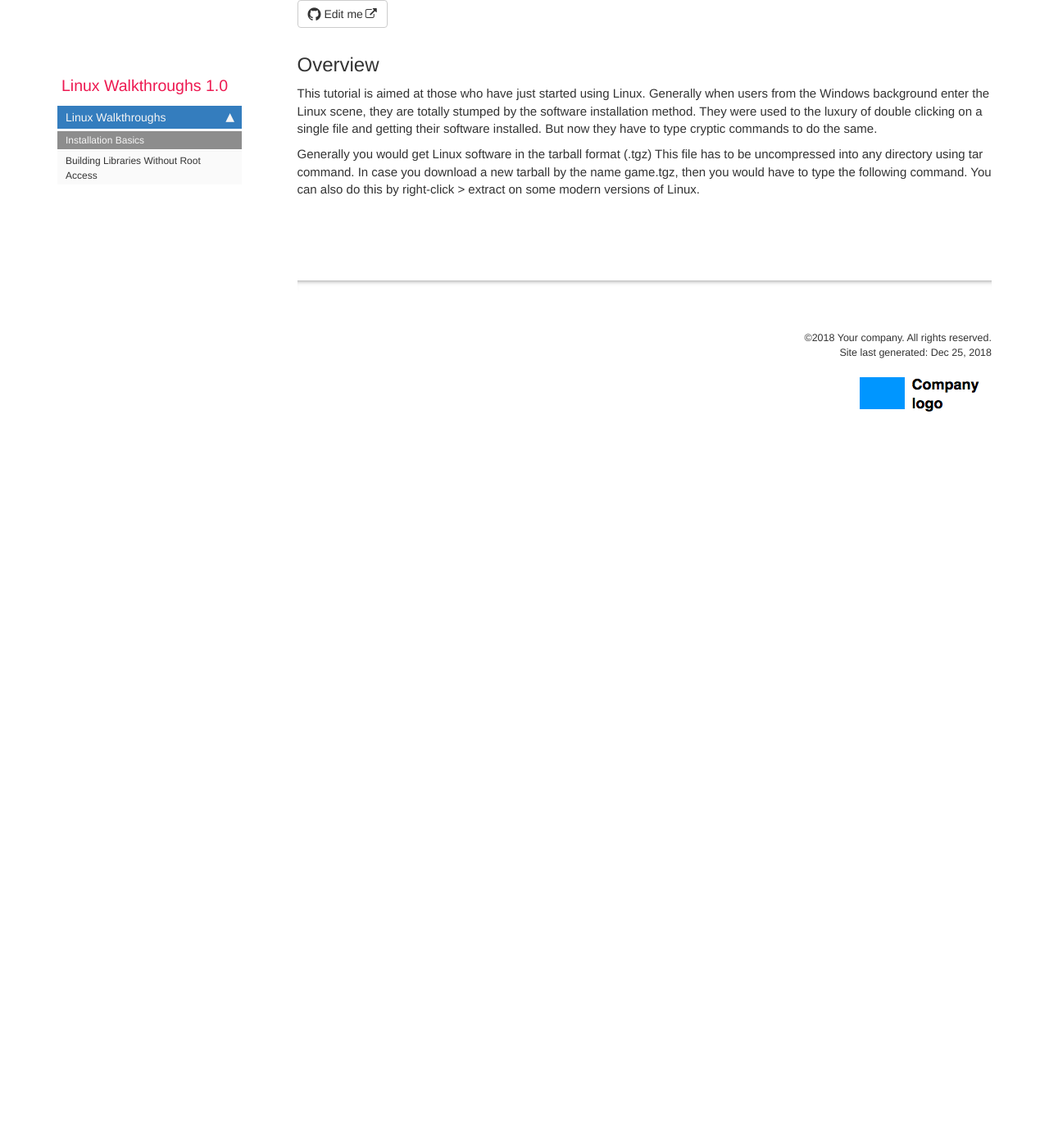
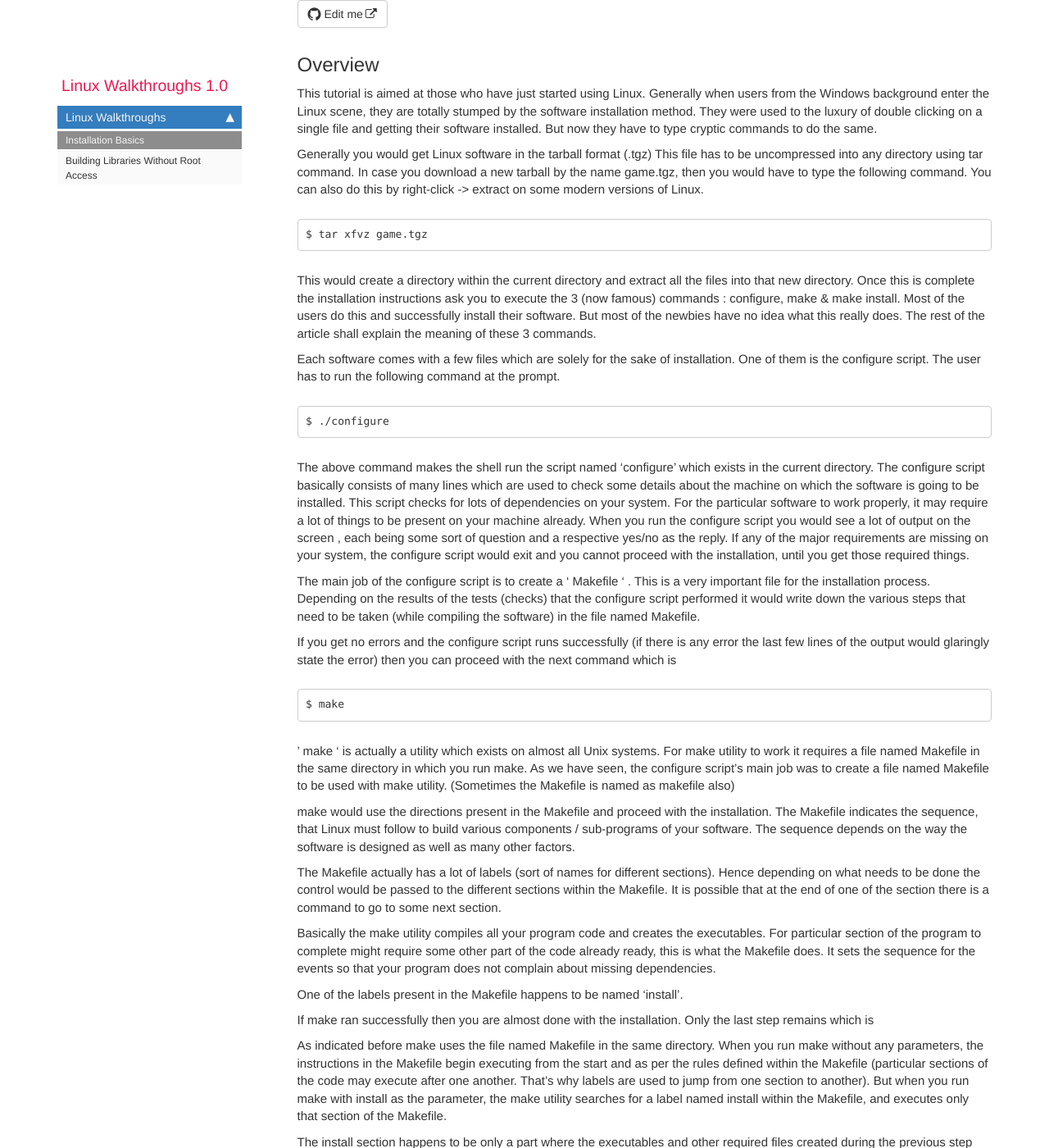
Before and after one commit to tejaswid/wikitm, a Jekyll site: the page built from pages/linux_walkthroughs/linux_installation_basics.md, in a window 1280 px wide and 1400 px high, scrolled down 270 px. Shown: the whole window at 82% size. Built offline with Jekyll 4.4.1, drawn with Linux system fonts in a browser that asks for light colours; nearby versions of some CDN libraries; comment, search, counter and statistics services are not loaded; before the commit the page ends 900 px from its top, so only the background shows below that; some of the changed text lies outside the part shown.

````diff
--- a/pages/linux_walkthroughs/linux_installation_basics.md
+++ b/pages/linux_walkthroughs/linux_installation_basics.md
@@ -11,6 +11,46 @@
 
 This  tutorial is aimed at those who have just started using Linux. Generally when users from the Windows background enter the Linux scene, they are totally stumped by the software installation method. They were used to the luxury of double clicking on a single file and getting their software installed. But now they have to type cryptic commands to do the same.
 
-Generally you would get Linux software in the tarball format (.tgz) This file has to be uncompressed into any directory using tar command. In case you download a new tarball by the name game.tgz, then you would have to type the following command. You can also do this by right-click > extract on some modern versions of Linux.
+Generally you would get Linux software in the tarball format (.tgz) This file has to be uncompressed into any directory using tar command. In case you download a new tarball by the name game.tgz, then you would have to type the following command. You can also do this by right-click -> extract on some modern versions of Linux.
+
+```
+$ tar xfvz game.tgz
+```
+
+This would create a directory within the current directory and extract all the files into that new directory. Once this is complete the installation instructions ask you to execute the 3 (now famous) commands : configure, make & make install. Most of the users do this and successfully install their software. But most of the newbies have no idea what this really does. The rest of the article shall explain the meaning of these 3 commands.
+
+Each software comes with a few files which are solely for the sake of installation. One of them is the configure script. The user has to run the following command at the prompt.
+
+```
+$ ./configure
+```
+
+The above command makes the shell run the script named 'configure' which exists in the current directory. The configure script basically consists of many lines which are used to check some details about the machine on which the software is going to be installed. This script checks for lots of dependencies on your system. For the particular software to work properly, it may require a lot of things to be present on your machine already. When you run the configure script you would see a lot of output on the screen , each being some sort of question and a respective yes/no as the reply. If any of the major requirements are missing on your system, the configure script would exit and you cannot proceed with the installation, until you get those required things.
+
+The main job of the configure script is to create a ' Makefile ' . This is a very important file for the installation process. Depending on the results of the tests (checks) that the configure script performed it would write down the various steps that need to be taken (while compiling the software) in the file named Makefile.
+
+If you get no errors and the configure script runs successfully (if there is any error the last few lines of the output would glaringly state the error) then you can proceed with the next command which is
+
+```
+$ make
+```
+
+' make ' is actually a utility which exists on almost all Unix systems. For make utility to work it requires a file named Makefile in the same directory in which you run make. As we have seen, the configure script's main job was to create a file named Makefile to be used with make utility. (Sometimes the Makefile is named as makefile also)
+
+make would use the directions present in the Makefile and proceed with the installation. The Makefile indicates the sequence, that Linux must follow to build various components / sub-programs of your software. The sequence depends on the way the software is designed as well as many other factors.
+
+The Makefile actually has a lot of labels (sort of names for different sections). Hence depending on what needs to be done the control would be passed to the different sections within the Makefile. It is possible that at the end of one of the section there is a command to go to some next section.
+
+Basically the make utility compiles all your program code and creates the executables. For particular section of the program to complete might require some other part of the code already ready, this is what the Makefile does. It sets the sequence for the events so that your program does not complain about missing dependencies.
+
+One of the labels present in the Makefile happens to be named 'install'.
+
+If make ran successfully then you are almost done with the installation. Only the last step remains which is
+
+As indicated before make uses the file named Makefile in the same directory. When you run make without any parameters, the instructions in the Makefile begin executing from the start and as per the rules defined within the Makefile (particular sections of the code may execute after one another. That's why labels are used to jump from one section to another). But when you run make with install as the parameter, the make utility searches for a label named install within the Makefile, and executes only that section of the Makefile.
+
+The install section happens to be only a part where the executables and other required files created during the previous step (i.e. make) are copied into the required final directories on your machine. E.g. the executable that the user runs may be copied to the /usr/local/bin so that all users are able to run the software. Similarly all the other files are also copied to the standard directories in Linux (e.g. /usr/local/lib and /usr/local/include). Remember that when you ran make, all the executables were created in the temporary directory where you had unzipped your original tarball. So when you run make install, these executables are copied to the final directories.
+
+Thats it !! Now the installation process must be clear to you. You surely will feel more at home when you begin your next software installation.
 
 {% include links.html %}
````
Also changed, not shown: pages/linux_walkthroughs/linux_building_libraries.md (added, +209 -0 lines).
